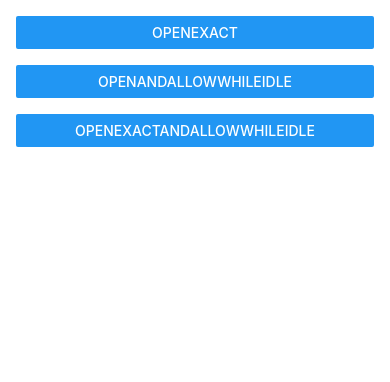
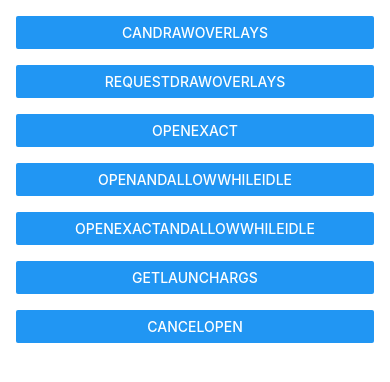
Before and after one commit to androidovshchik/react-native-launcher, a React Native app in the folder example/: screen / in a window 390 px wide. Shown: the top 382 px of the page. Built offline with nearby package versions, Linux system fonts and the light colour scheme.

Commit message:
changes example

```diff
--- a/example/App.tsx
+++ b/example/App.tsx
@@ -20,6 +20,38 @@ class App extends Component {
         return (
             <View style={styles.container}>
                 <View style={[styles.button, {marginTop: 16}]}>
+                    <Button
+                        title="canDrawOverlays"
+                        onPress={() => {
+                            (async () => {
+                                try {
+                                    // @ts-ignore
+                                    const isGranted = await LauncherPlugin.canDrawOverlays();
+                                    ToastAndroid.show(`isGranted: ${isGranted}`, ToastAndroid.LONG);
+                                } catch (e) {
+                                    console.error(e);
+                                    ToastAndroid.show(e.toString(), ToastAndroid.LONG);
+                                }
+                            })();
+                        }}/>
+                </View>
+                <View style={styles.button}>
+                    <Button
+                        title="requestDrawOverlays"
+                        onPress={() => {
+                            (async () => {
+                                try {
+                                    // @ts-ignore
+                                    const result = await LauncherPlugin.requestDrawOverlays();
+                                    ToastAndroid.show(`Result: ${result}`, ToastAndroid.LONG);
+                                } catch (e) {
+                                    console.error(e);
+                                    ToastAndroid.show(e.toString(), ToastAndroid.LONG);
+                                }
+                            })();
+                        }}/>
+                </View>
+                <View style={styles.button}>
                     <Button
                         title="openExact"
                         onPress={() => {
@@ -46,6 +78,25 @@ class App extends Component {
                             BackHandler.exitApp()
                         }}/>
                 </View>
+                <View style={styles.button}>
+                    <Button
+                        title="getLaunchArgs"
+                        onPress={() => {
+                            LauncherPlugin.getLaunchArgs((args?: object) => {
+                                ToastAndroid.show(JSON.stringify(args, null, 2), ToastAndroid.LONG);
+                            })
+                        }}/>
+                </View>
+                <View style={styles.button}>
+                    <Button
+                        title="cancelOpen"
+                        onPress={() => {
+                            // For example cancelling openAndAllowWhileIdle action
+                            LauncherPlugin.cancelOpen(2000, {
+                                method: "openAndAllowWhileIdle"
+                            })
+                        }}/>
+                </View>
             </View>
         );
     }
```
